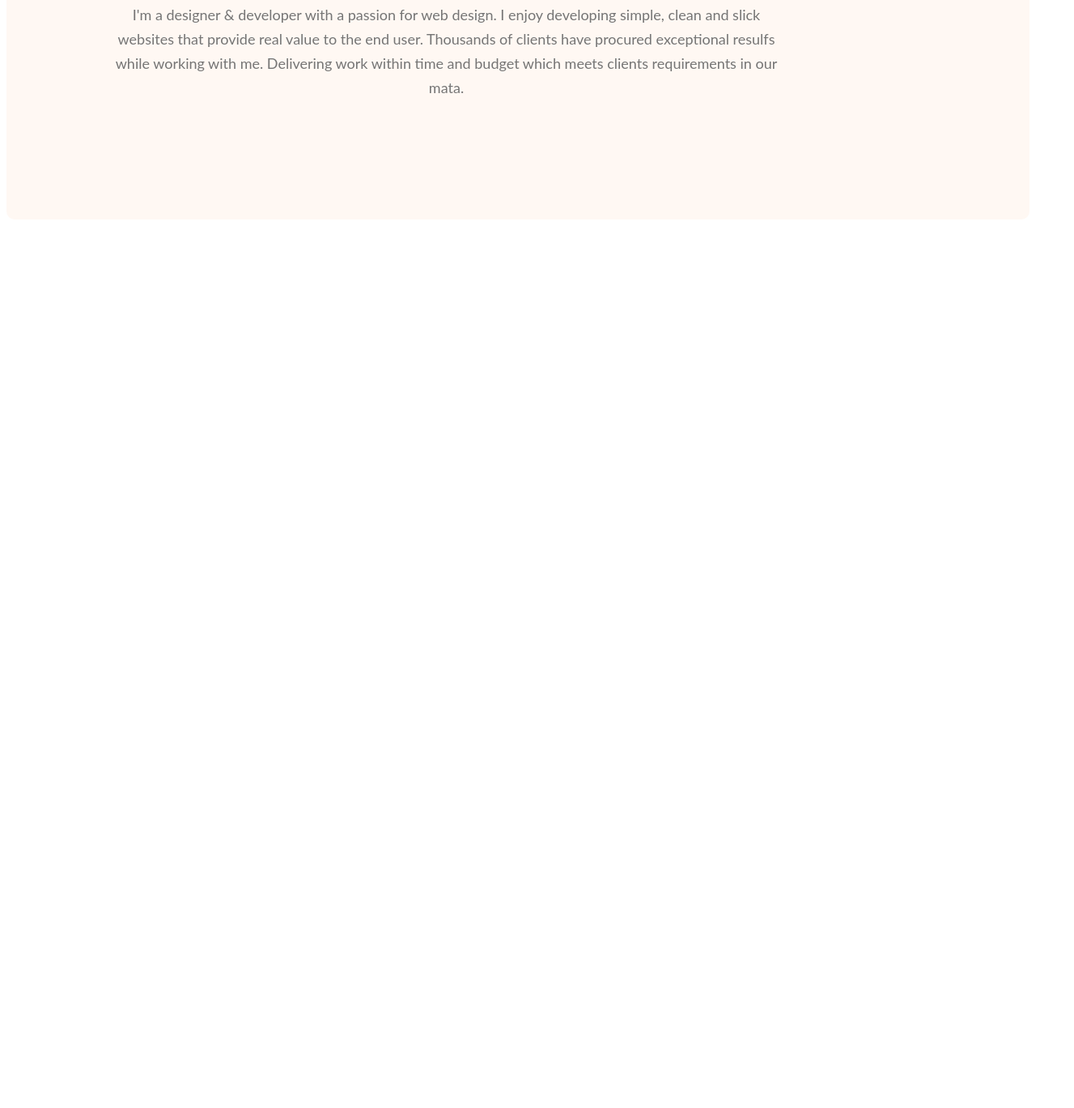
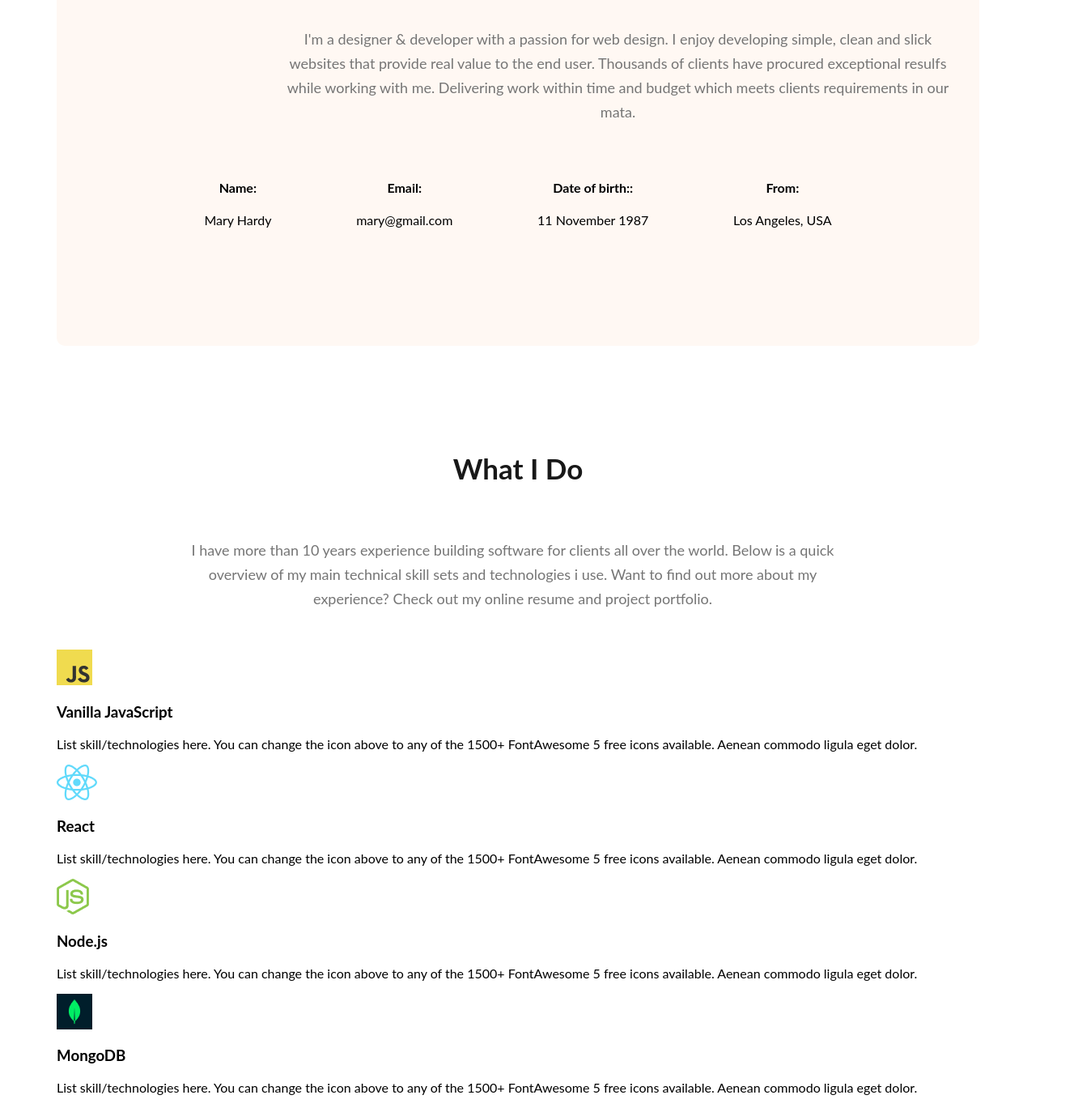
Before and after one commit to mmsohelranababu/first-website, a plain HTML site: page index.html in a window 1280 px wide. Shown: the part 1130-2498 px from the top of the page at 81% size, 1327 px wide, since content can reach past the window. Before the commit the page ends 1531 px from the top, so only its background shows below. Drawn offline with Linux system fonts and the light colour scheme.

Commit message:
what i do section added

```diff
--- a/index.html
+++ b/index.html
@@ -40,7 +40,57 @@
         <section class="about">
             <h3 class="section-title">About Me</h3>
             <p class="section-description">I'm a designer & developer with a passion for web design. I enjoy developing simple, clean and slick websites that provide real value to the end user. Thousands of clients have procured exceptional resulfs while working with me. Delivering work within time and budget which meets clients requirements in our mata.</p>
+            <div class="about-info-container">
+                <div class="about-info">
+                    <h4 class="info-title">Name:</h4>
+                    <p class="info-description">Mary Hardy</p>
+                </div>
+
+                <div>
+                    <h4 class="info-title">Email:</h4>
+                    <p class="info-description">mary@gmail.com</p>
+                </div>
+
+                <div>
+                    <h4 class="info-title">Date of birth::</h4>
+                    <p class="info-description">11 November 1987</p>
+                </div>
+
+                <div>
+                    <h4 class="info-title">From:</h4>
+                    <p class="info-description">Los Angeles, USA</p>
+                </div>
+            </div>
         </section>
+        <section>
+            <!--what i do section start-->
+        <h3 class="section-title">What I Do</h3>
+        <p class="section-description">I have more than 10 years experience building software for clients all over the world. Below is a quick overview of my main technical skill sets and technologies i use. Want to find out more about my experience? Check out my online resume and project portfolio.</p>
+        <div class="skills-container">
+            <div class="skill">
+                <img src="images/icons/js.png" alt="">
+                <h3 class="skill-title">Vanilla JavaScript</h3>
+                <p class="skill-description">List skill/technologies here. You can change the icon above to any of the 1500+ FontAwesome 5 free icons available. Aenean commodo ligula eget dolor.</p>
+            </div>
+            <div class="skill">
+                <img src="images/icons/react.png" alt="">
+                <h3 class="skill-title">React</h3>
+                <p class="skill-description">List skill/technologies here. You can change the icon above to any of the 1500+ FontAwesome 5 free icons available. Aenean commodo ligula eget dolor.</p>
+            </div>
+            <div class="skill">
+                <img src="images/icons/nodejs.png" alt="">
+                <h3 class="skill-title">Node.js</h3>
+                <p class="skill-description">List skill/technologies here. You can change the icon above to any of the 1500+ FontAwesome 5 free icons available. Aenean commodo ligula eget dolor.</p>
+            </div>
+            <div class="skill">
+                <img src="images/icons/mongo.png" alt="">
+                <h3 class="skill-title">MongoDB</h3>
+                <p class="skill-description">List skill/technologies here. You can change the icon above to any of the 1500+ FontAwesome 5 free icons available. Aenean commodo ligula eget dolor.</p>
+            </div>
+
+        </div>
+        </section>
+
 
     </main>
 
--- a/styles/style.css
+++ b/styles/style.css
@@ -99,6 +99,10 @@ nav a {
 
 
 /* main section styles */
+main{
+    width: 1140px;
+    margin: 0 auto;
+}
 
 /* about section styles */
 
@@ -124,3 +128,17 @@ nav a {
     line-height: 30px;
     width: 827px;
 }
+
+.about-info-container{
+    display: flex;
+    justify-content: space-around;
+    text-align: center;
+}
+
+.about-info{
+    text-align: center;
+}
+
+.section-description{
+    padding: 30px 150px;
+}
```
